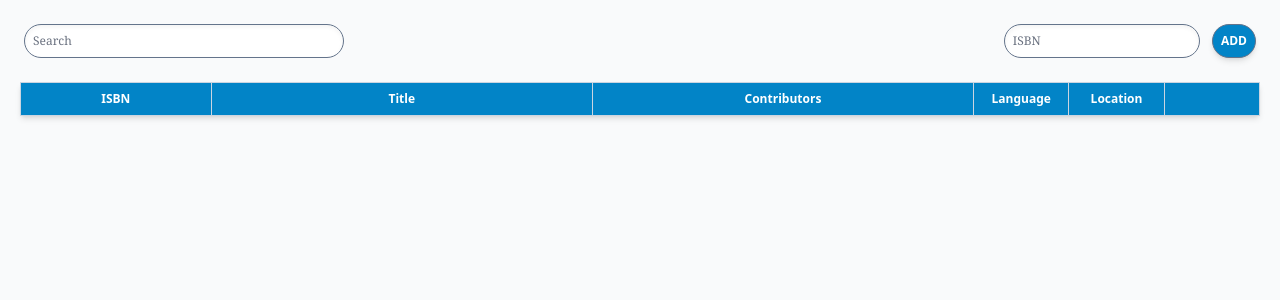
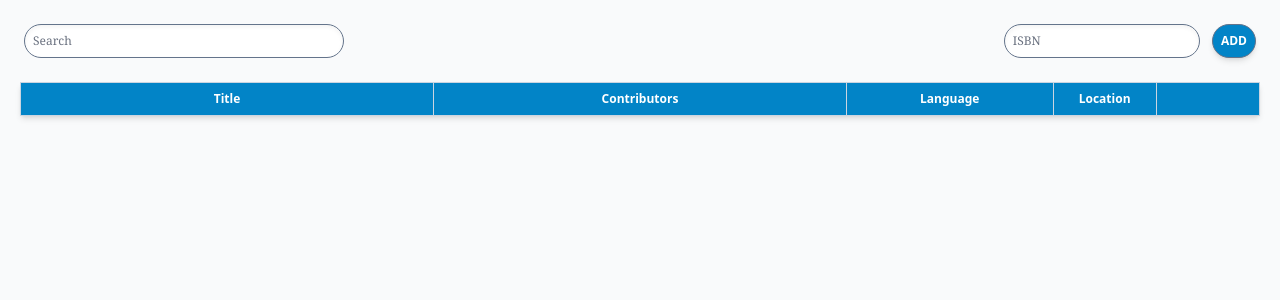
Before and after one commit to gschjetne/bibliotheca-parva, a Django app: page / in a window 1280 px wide. Shown: the top 300 px of the page. Run offline with Django 4.2, Linux system fonts and the light colour scheme; the visitor is signed in with stand-in values (Sample User, id 1); data that the repository does not hold is empty; style sheets or scripts are compiled from the project's sources; some libraries are stand-ins or nearby versions.

Commit message:
Simplify search results

```diff
--- a/books/templates/index.html
+++ b/books/templates/index.html
@@ -38,16 +38,13 @@ Bibliotheca Parva
 <table class="table-fixed text-xs border border-slate-500 mt-5 w-full shadow-md">
     <thead class="font-sans">
         <tr class="bg-sky-600 text-white">
-            <th class="w-2/12 p-2 border border-slate-300">
-                ISBN
-            </th>
             <th class="w-4/12 p-2 border border-slate-300">
                 Title
             </th>
             <th class="w-4/12 p-2 border border-slate-300">
                 Contributors
             </th>
-            <th class="w-1/12 p-2 border border-slate-300">
+            <th class="w-2/12 p-2 border border-slate-300">
                 Language
             </th>
             <th class="w-1/12 p-2 border border-slate-300">
--- a/books/templates/search.html
+++ b/books/templates/search.html
@@ -1,8 +1,5 @@
 {% for book in books %}
 <tr class="odd:bg-slate-200">
-    <td class="p-2 font-mono text-center border border-slate-300">
-        {{ book.isbn }}
-    </td>
     <td class="p-2 border border-slate-300">
         <p class="font-bold">
             {{ book.title }}
--- a/books/views.py
+++ b/books/views.py
@@ -1,6 +1,5 @@
 from django.http import HttpResponse, HttpResponseRedirect
 from django.template import loader
-import isbnlib
 from .forms import NewFromIsbnForm
 from .models import Book
 from django.contrib.auth.decorators import login_required
@@ -37,7 +36,6 @@ def search(request):
 
         return {
             'id': book.id,
-            'isbn': isbnlib.mask(book.isbn_13) if book.isbn_13 else 'N/A',
             'title': book.title if book.title else 'Missing Title',
             'subtitle': book.subtitle if book.subtitle else '',
             'contributors': ', '.join(authors + editors + illustrators + translators),
```
